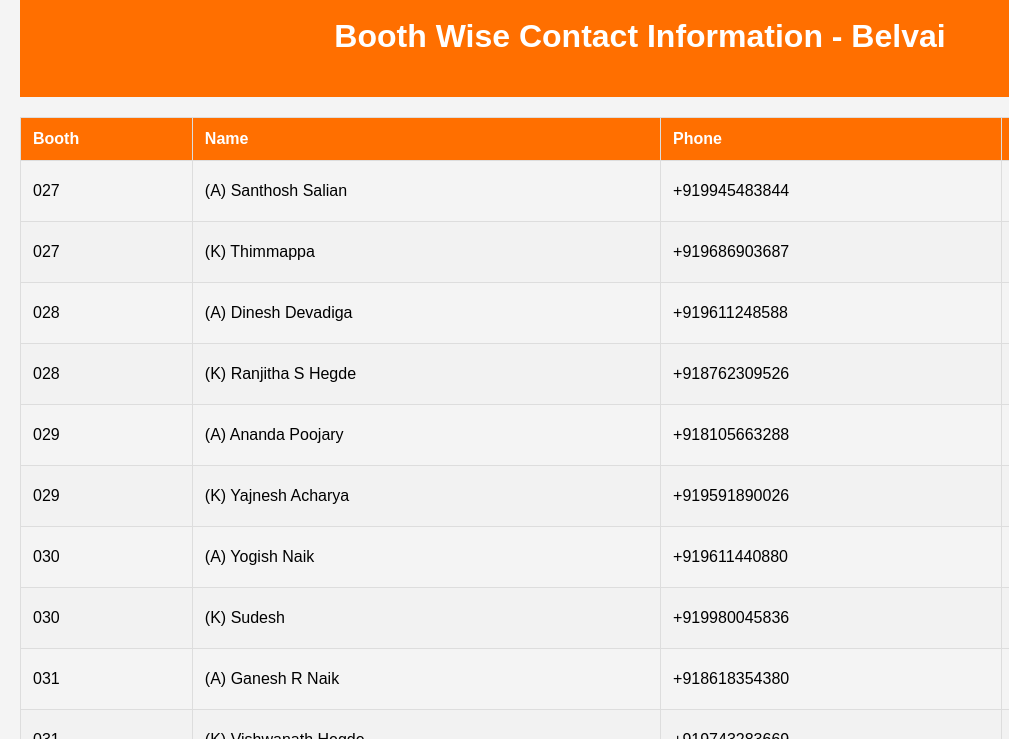
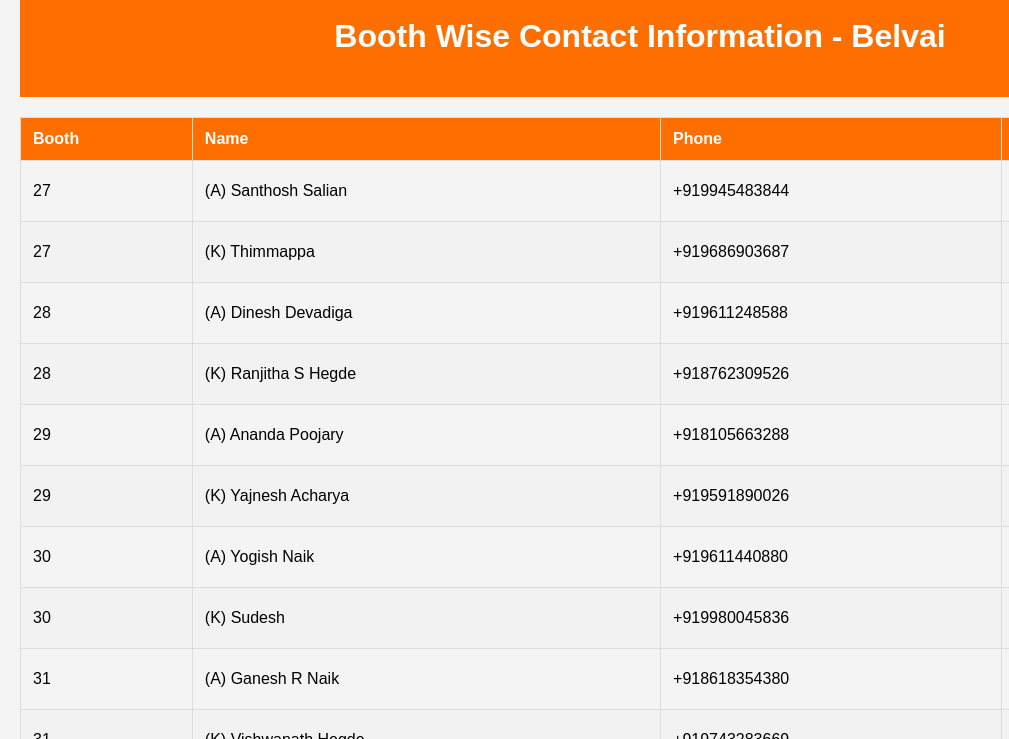
Before and after one commit to roshanvijay37/BelvaiBooth, a plain HTML site: page index.html in a window 1280 px wide. Shown: the part 61-800 px from the top of the page, 0-1009 px from the left. Drawn offline with Linux system fonts and the light colour scheme.

```diff
--- a/index.html
+++ b/index.html
@@ -123,24 +123,24 @@
     <script>
         // Data array for booths
         const booths = [
-            { number: "027", name: "Santhosh Salian", designation: "Adyaksha", phone: "+919945483844" },
-            { number: "027", name: "Thimmappa", designation: "Kaaryadarshi", phone: "+919686903687" },
-            { number: "028", name: "Dinesh Devadiga", designation: "Adyaksha", phone: "+919611248588" },
-            { number: "028", name: "Ranjitha S Hegde", designation: "Kaaryadarshi", phone: "+918762309526" },
-            { number: "029", name: "Ananda Poojary", designation: "Adyaksha", phone: "+918105663288" },
-            { number: "029", name: "Yajnesh Acharya", designation: "Kaaryadarshi", phone: "+919591890026" },
-            { number: "030", name: "Yogish Naik", designation: "Adyaksha", phone: "+919611440880" },
-            { number: "030", name: "Sudesh", designation: "Kaaryadarshi", phone: "+919980045836" },
-            { number: "031", name: "Ganesh R Naik", designation: "Adyaksha", phone: "+918618354380" },
-            { number: "031", name: "Vishwanath Hegde", designation: "Kaaryadarshi", phone: "+919743283669" },
-            { number: "032", name: "Shivananda Poojary", designation: "Adyaksha", phone: "+917259831018" },
-            { number: "032", name: "Gopala", designation: "Kaaryadarshi", phone: "+919686000963" },
-            { number: "033", name: "Santhosh B", designation: "Adyaksha", phone: "+918971463647" },
-            { number: "033", name: "Deepak Acharya", designation: "Kaaryadarshi", phone: "+919108247414" },
-            { number: "034", name: "Prashanth", designation: "Adyaksha", phone: "+919902479726" },
-            { number: "034", name: "Damodhara", designation: "Kaaryadarshi", phone: "No number" },
-            { number: "035", name: "Krishnappa Poojary", designation: "Adyaksha", phone: "+919741893655" },
-            { number: "035", name: "Satish Shetty", designation: "Kaaryadarshi", phone: "+919071344207" }
+            { number: "27", name: "Santhosh Salian", designation: "Adyaksha", phone: "+919945483844" },
+            { number: "27", name: "Thimmappa", designation: "Kaaryadarshi", phone: "+919686903687" },
+            { number: "28", name: "Dinesh Devadiga", designation: "Adyaksha", phone: "+919611248588" },
+            { number: "28", name: "Ranjitha S Hegde", designation: "Kaaryadarshi", phone: "+918762309526" },
+            { number: "29", name: "Ananda Poojary", designation: "Adyaksha", phone: "+918105663288" },
+            { number: "29", name: "Yajnesh Acharya", designation: "Kaaryadarshi", phone: "+919591890026" },
+            { number: "30", name: "Yogish Naik", designation: "Adyaksha", phone: "+919611440880" },
+            { number: "30", name: "Sudesh", designation: "Kaaryadarshi", phone: "+919980045836" },
+            { number: "31", name: "Ganesh R Naik", designation: "Adyaksha", phone: "+918618354380" },
+            { number: "31", name: "Vishwanath Hegde", designation: "Kaaryadarshi", phone: "+919743283669" },
+            { number: "32", name: "Shivananda Poojary", designation: "Adyaksha", phone: "+917259831018" },
+            { number: "32", name: "Gopala", designation: "Kaaryadarshi", phone: "+919686000963" },
+            { number: "33", name: "Santhosh B", designation: "Adyaksha", phone: "+918971463647" },
+            { number: "33", name: "Deepak Acharya", designation: "Kaaryadarshi", phone: "+919108247414" },
+            { number: "34", name: "Prashanth", designation: "Adyaksha", phone: "+919902479726" },
+            { number: "34", name: "Damodhara", designation: "Kaaryadarshi", phone: "No number" },
+            { number: "35", name: "Krishnappa Poojary", designation: "Adyaksha", phone: "+919741893655" },
+            { number: "35", name: "Satish Shetty", designation: "Kaaryadarshi", phone: "+919071344207" }
         ];
 
         const tableBody = document.querySelector("#booth-table tbody");
```
